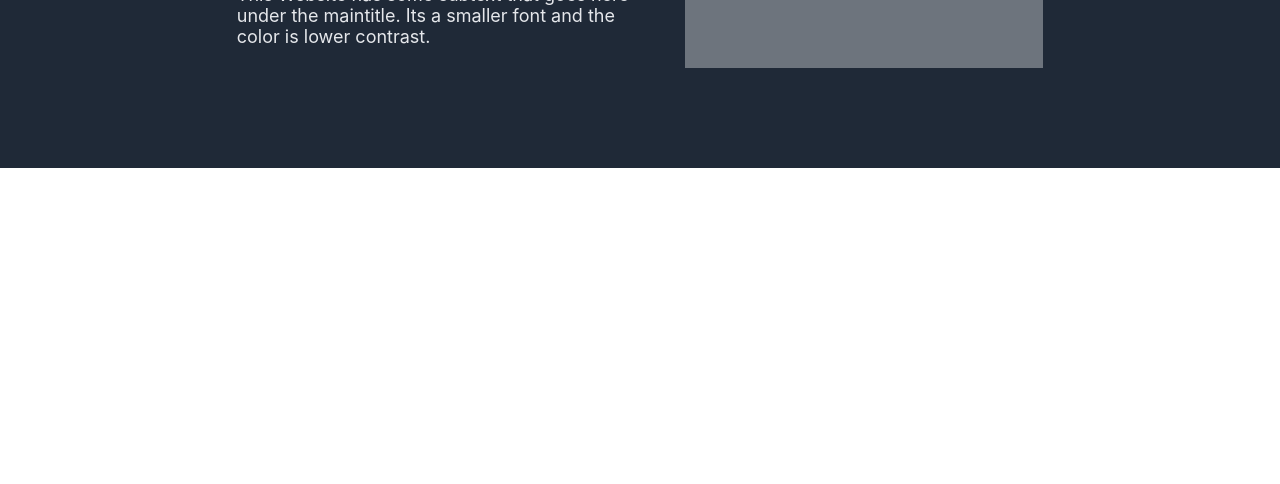
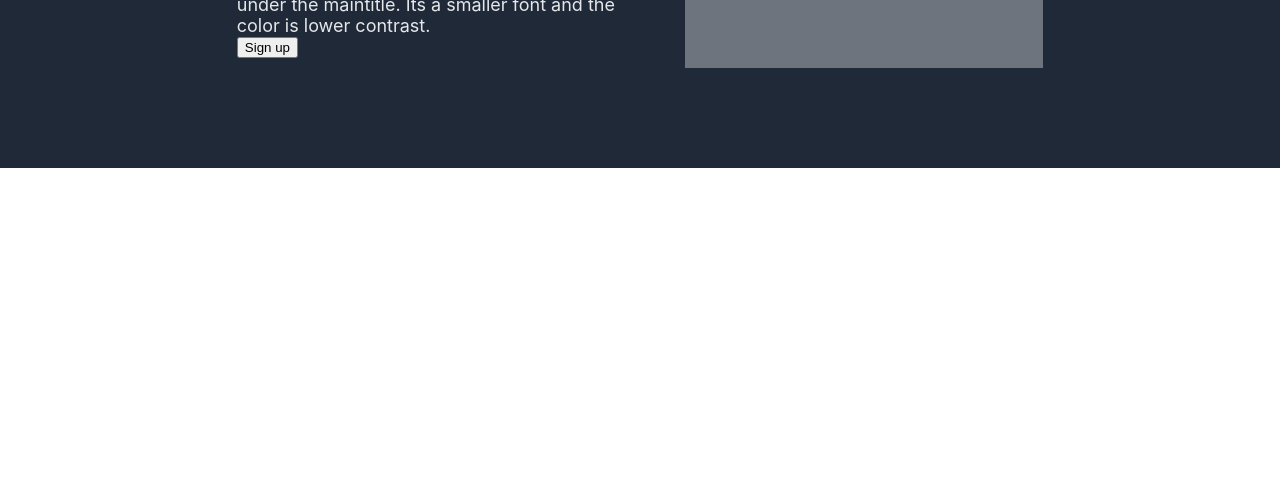
Before and after one commit to Winkelton/landingpage, a plain HTML site: page index.html in a window 1280 px wide. Shown: the part 316-800 px from the top of the page. Drawn offline with Linux system fonts and the light colour scheme.

Commit message:
Added Header button

```diff
--- a/index.html
+++ b/index.html
@@ -25,6 +25,7 @@
                 <span class="headertext">
                     <div class="title">This website is awesome</div>
                 <div class="subtext">This Website has some subtext that goes here under the maintitle. Its a smaller font and the color is lower contrast.</div>
+                <button class="headerbutton">Sign up</button>
             </span>
             </div>
             <div class="right">
```
